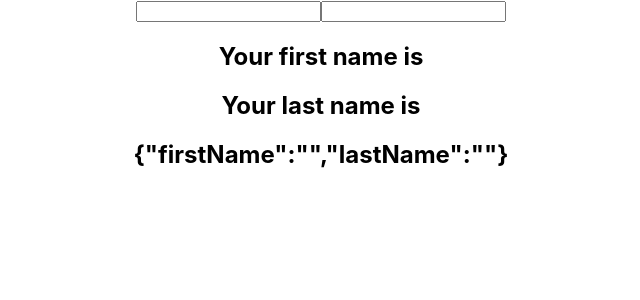
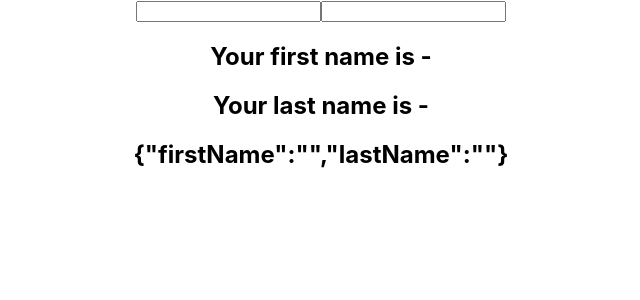
Before and after one commit to gopinav/React-Tutorials, a React (Create React App) app in the folder React Hooks/state-hook/: page / in a window 1280 px wide. Shown: the top 300 px of the page, without its empty margins (319-959 px from the left). Built offline with nearby package versions, Linux system fonts and the light colour scheme.

Commit message:
format code

```diff
--- a/React Hooks/state-hook/src/components/HookCounterThree.js
+++ b/React Hooks/state-hook/src/components/HookCounterThree.js
@@ -4,11 +4,19 @@
 	const [name, setName] = useState({ firstName: '', lastName: '' })
 	return (
 		<form>
-      <input onChange={(e) => setName({...name, firstName: e.target.value })} type="text" />
-      <input onChange={(e) => setName({...name, lastName: e.target.value })} type="text" />
-      <h2>Your first name is {name.firstName}</h2>
-      <h2>Your last name is {name.lastName}</h2>
-      <h2>{JSON.stringify(name)}</h2>
+			<input
+				type="text"
+				value={name.firstName}
+				onChange={e => setName({ ...name, firstName: e.target.value })}
+			/>
+			<input
+				type="text"
+				value={name.lastName}
+				onChange={e => setName({ ...name, lastName: e.target.value })}
+			/>
+			<h2>Your first name is - {name.firstName}</h2>
+			<h2>Your last name is - {name.lastName}</h2>
+			<h2>{JSON.stringify(name)}</h2>
 		</form>
 	)
 }
```
